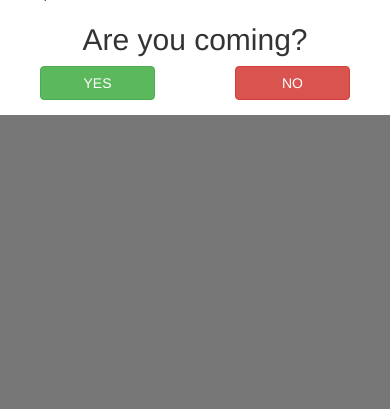
After one commit to Kazanz/SSCL, a Django app: template templates/announcement.html in a window 390 px wide. The commit adds this page. Shown: the part 325-734 px from the top of the page. Run offline with Django 3.2, Linux system fonts and the light colour scheme; the template is opened without the code that fills it: most values are stand-ins (such as "Sample title", 1, 10 or a date in 2020); some libraries are stand-ins or nearby versions.

Commit message:
feat(announcements): add the confirm announcement page

```diff
--- a/people/tasks.py
+++ b/people/tasks.py
@@ -22,8 +22,8 @@ def send_msg(subject, body, withlink=True):
 
 
 def make_msg(body, hash):
-    link = "confirm/{}/".format(BASE_URL, hash)
-    return "{}\n{}".format(body, link)
+    link = "{}/confirm/{}/".format(BASE_URL, hash)
+    return "{}\nClick here for info: {}".format(body, link)
 
 
 def send_with_mailgun(to, subject, msg):
--- a/sscl/urls.py
+++ b/sscl/urls.py
@@ -24,6 +24,7 @@ urlpatterns = [
     url(r'^clear/', views.clear, {}, 'clear'),
     url(r'^announcement/', views.announcement, {}, 'announcement'),
     url(r'^thank-you/', people_views.thank_you, {}, 'thank-you'),
+    url(r'^confirm/(?P<hash>.*)/yes', people_views.confirm_yes, {}, 'confirm-yes'),
     url(r'^confirm/(?P<hash>.*)/', people_views.confirm, {}, 'confirm'),
     url(r'^send/', views.send_emails, {}, 'send'),
     url(r'^', people_views.waiver, {}, 'waiver'),
--- a/templates/admin/index.html
+++ b/templates/admin/index.html
@@ -56,7 +56,10 @@
             <a class="section" title="Announcement">Announcement</a>
           </caption>
           <tr><td><textarea name="editor1" id="editor1" style="height: 100px">{{ announcement.text }}</textarea></tr></td>
-          <tr><td><input id="send" value="Save" type="submit" /></tr></td>
+          <tr><td>
+            <input id="send" value="Save" type="submit" />
+            <a style="margin-top: 10px; float:right;" target="_blank" href="{% url 'confirm' 00000000 %}">View announcement page</a>
+          </tr></td>
           <script>
               CKEDITOR.replace( 'editor1' );
           </script>
--- /dev/null
+++ b/templates/announcement.html
@@ -0,0 +1,15 @@
+{% extends "base.html" %}
+
+{% block title %}SSCL | Thank You{% endblock %}
+
+{% block info %}
+    {{ announcement.text|safe }}
+    <center><h2>Are you coming?</h2></center>
+    <div class="row">
+        <div class="col-xs-6">
+            <center><a href="{% url 'confirm-yes' hash %}"><button style="width: 70%" class="btn btn-success">YES</button></a></center>
+        </div>
+        <div class="col-xs-6">
+            <center><a href="{% url 'thank-you' %}"><button style="width: 70%"class="btn btn-danger">NO</button></a></center>
+        </div>
+{% endblock %}
```
Also changed, not shown: people/views.py (+10 -5 lines).
